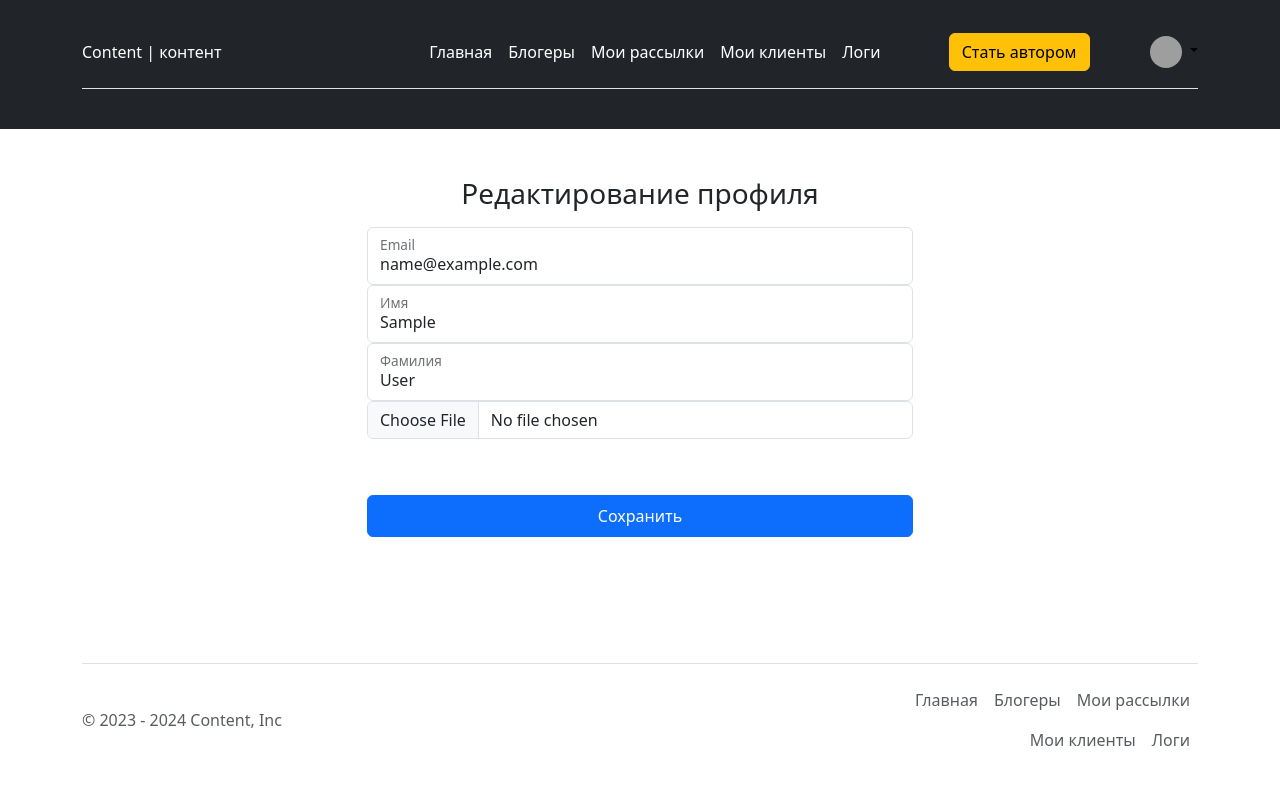
After one commit to suvorovjr/content_platform, a Django app: page /profile/update/ in a window 1280 px wide. The commit adds this page. Run offline with Django 5.2, Linux system fonts and the light colour scheme; the visitor is signed in with stand-in values (Sample User, id 1); some libraries are stand-ins or nearby versions; grey boxes are pictures that could not be loaded.

Commit message:
add update profile

```diff
--- a/users/forms.py
+++ b/users/forms.py
@@ -1,4 +1,4 @@
-from django.contrib.auth.forms import UserCreationForm, AuthenticationForm
+from django.contrib.auth.forms import UserCreationForm, AuthenticationForm, UserChangeForm
 from users.models import User
 from django import forms
 
@@ -65,3 +65,13 @@ class FlagAutorForm(StylesMixin, forms.ModelForm):
         if len(author_username) < 3:
             raise forms.ValidationError('Название блога не может быть меньше 3 символов')
         return author_username
+
+
+class ProfileUpdateForm(StylesMixin, UserChangeForm):
+    class Meta:
+        model = User
+        fields = ('email', 'password', 'first_name', 'last_name', 'avatar')
+
+    def __init__(self, *args, **kwargs):
+        super().__init__(*args, **kwargs)
+        self.fields['password'].widget = forms.HiddenInput()
--- a/users/templates/users/profile.html
+++ b/users/templates/users/profile.html
@@ -10,7 +10,7 @@
         {% else %}
         <h2 class="fw-normal">{{ object.email }}</h2>
         {% endif %}
-        <a style="margin-top: 10px;" class="btn btn-secondary" href="">Редактировать
+        <a style="margin-top: 10px;" class="btn btn-secondary" href="{% url 'users:profile_update' %}">Редактировать
             профиль</a>
     </div>
     {% if user.is_author %}
--- /dev/null
+++ b/users/templates/users/update_profile.html
@@ -0,0 +1,46 @@
+{% extends 'base.html' %}
+{% load users_tags %}
+{% load static %}
+{% block content %}
+<main class="form-signin w-100 m-auto">
+    <div class="container">
+        <div class="row row-centered">
+            <div class="col-6 mt-5 mx-auto">
+                <form method="post" enctype="multipart/form-data">
+                    {% csrf_token %}
+                    <h1 class="h3 mb-3 fw-normal text-center">Редактирование профиля</h1>
+                    <div class="form-floating">
+                        {{ form.email }}
+                        <label>Email</label>
+                    </div>
+                    <div class="form-floating">
+                        {{ form.first_name }}
+                        <label>Имя</label>
+                    </div>
+                    <div class="form-floating">
+                        {{ form.last_name }}
+                        <label>Фамилия</label>
+                    </div>
+                    {{ form.avatar }}
+                    {% for name, error in form.errors.items %}
+                    <br>
+                    <div class="signup-link">{{ error }}</div>
+                    {% if loop.last %}
+                    <br>
+                    {% endif %}
+                    {% endfor %}
+                    {% if form.non_field_errors %}
+                    <small>{{ form.non_field_errors }}</small>
+                    {% else %}
+                    <div class="form-check text-start my-3">
+                        <label class="form-check-label">
+                        </label>
+                    </div>
+                    {% endif %}
+                    <button class="btn btn-primary w-100 py-2" type="submit">Сохранить</button>
+                </form>
+            </div>
+        </div>
+    </div>
+</main>
+{% endblock %}
--- a/users/urls.py
+++ b/users/urls.py
@@ -1,7 +1,8 @@
 from django.contrib.auth.views import LogoutView
 from django.urls import path
 from users.apps import UsersConfig
-from .views import IndexView, UserCreateView, LoginView, ConfirmCodeView, UserListView, FlagAuthorView, ProfileView
+from .views import IndexView, UserCreateView, LoginView, ConfirmCodeView, UserListView, FlagAuthorView, ProfileView, \
+    ProfileUpdateView
 
 app_name = UsersConfig.name
 
@@ -13,5 +14,6 @@ urlpatterns = [
     path('logout/', LogoutView.as_view(), name='logout'),
     path('flag-autor/', FlagAuthorView.as_view(), name='flag-autor'),
     path('profile/', ProfileView.as_view(), name='profile'),
+    path('profile/update/', ProfileUpdateView.as_view(), name='profile_update'),
     path('blogger/list/', UserListView.as_view(), name='list'),
 ]
--- a/users/views.py
+++ b/users/views.py
@@ -1,9 +1,9 @@
 from django.contrib.auth import login
 from django.urls import reverse_lazy
 from django.http import HttpResponseRedirect
-from django.views.generic import TemplateView, CreateView, FormView, ListView, DetailView
+from django.views.generic import TemplateView, CreateView, FormView, ListView, DetailView, UpdateView
 from django.contrib.auth.views import LoginView as BaseLoginView
-from .forms import UserForm, LoginForm, ConfirmCodeForm, FlagAutorForm
+from .forms import UserForm, LoginForm, ConfirmCodeForm, FlagAutorForm, ProfileUpdateForm
 from .services import get_confirm_code, send_sms_code
 from .models import User
 
@@ -141,3 +141,18 @@ class ProfileView(DetailView):
 
     def get_object(self, queryset=None):
         return self.request.user
+
+
+class ProfileUpdateView(UpdateView):
+    model = User
+    form_class = ProfileUpdateForm
+    template_name = 'users/update_profile.html'
+    success_url = reverse_lazy('users:profile')
+
+    def get_context_data(self, **kwargs):
+        context_data = super().get_context_data(**kwargs)
+        context_data['title'] = 'Редактирование профиля'
+        return context_data
+
+    def get_object(self, queryset=None):
+        return self.request.user
```
